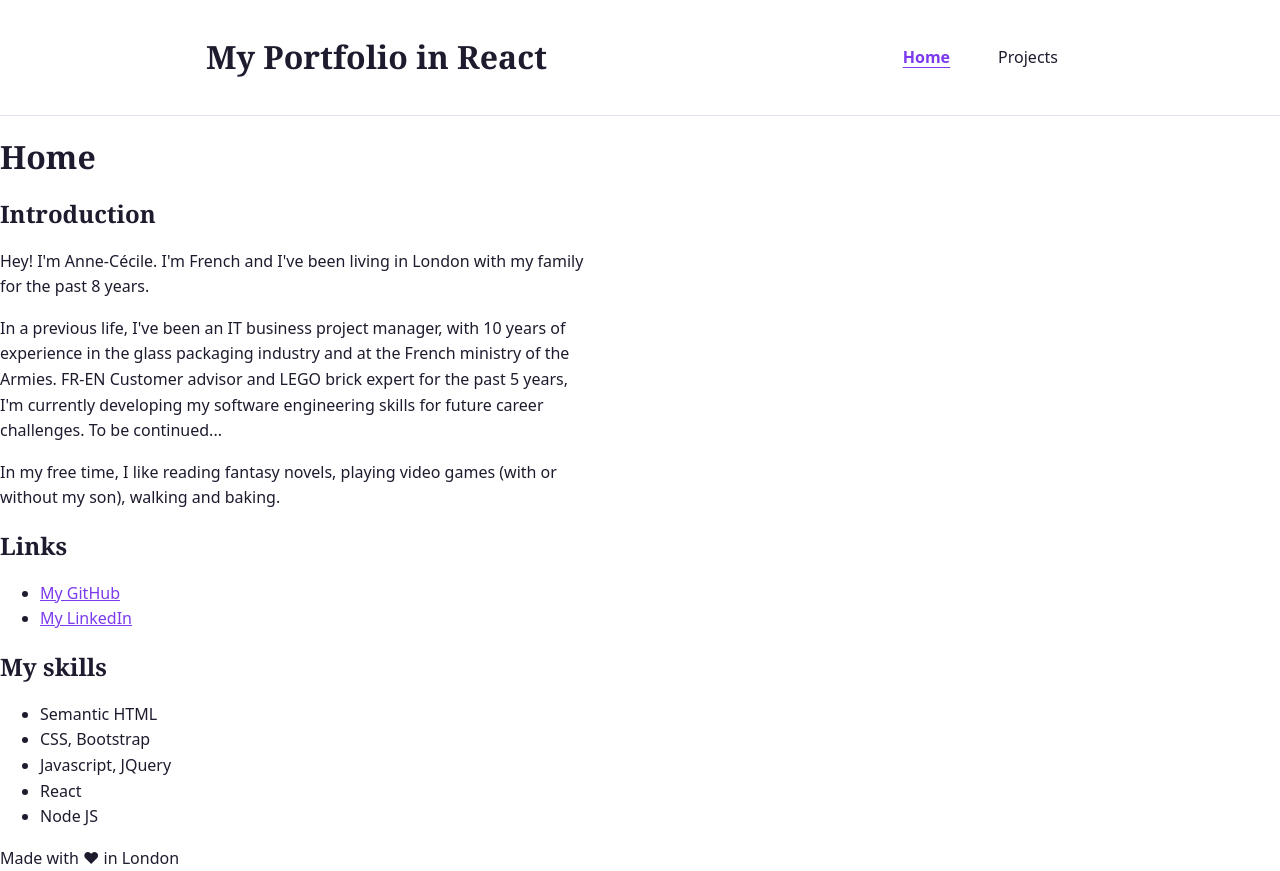
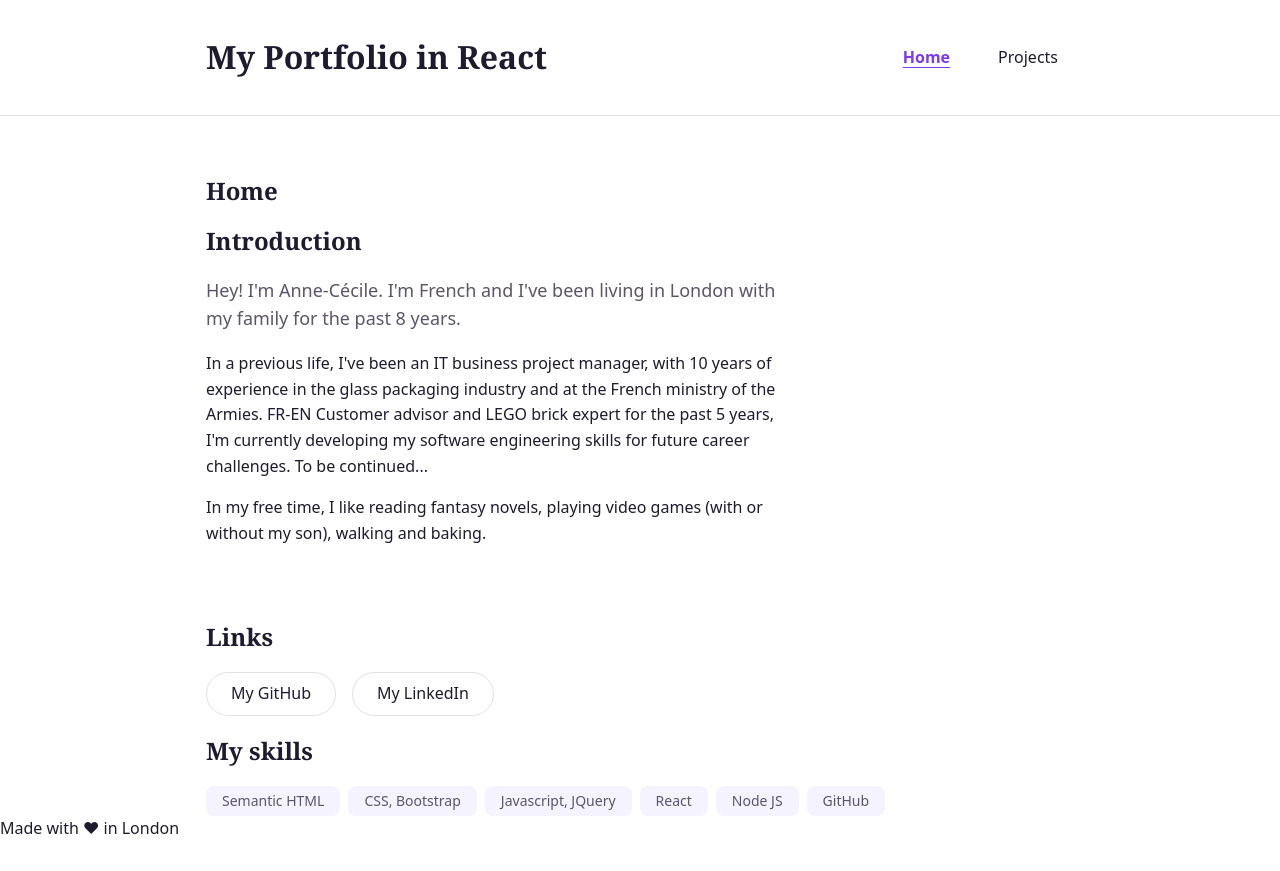
Before and after one commit to acmainier/react-portfolio, a React (Vite) app: page / in a window 1280 px wide. After the commit the page ends 842 px from the top, so only its background shows below. Built offline with nearby package versions, Linux system fonts and the light colour scheme.

Commit message:
CSS styling of Home page

```diff
--- a/src/components/Layout.jsx
+++ b/src/components/Layout.jsx
@@ -5,7 +5,9 @@ export function Layout({ children, selectedPage, onSetPage }) {
   return (
     <>
       <Header selectedPage={selectedPage} onSetPage={onSetPage} />
-      <main>{children}</main>
+      <main id="main-content" className="container">
+        {children}
+      </main>
       <Footer />
     </>
   );
--- a/src/index.css
+++ b/src/index.css
@@ -61,10 +61,6 @@ h1,
 h2 {
   font-family: var(--font-heading);
   line-height: 1.25;
-}
-
-p {
-  max-width: 65ch;
 }
 
 a {
@@ -137,3 +133,66 @@ a {
   outline: 2px solid var(--color-accent);
   outline-offset: 2px;
 }
+
+/* Home */
+
+.hero {
+  max-width: 65ch;
+  padding-block: var(--space-5);
+}
+
+.lead {
+  font-size: 1.125rem;
+  color: var(--color-text-muted);
+}
+
+.pill-list {
+  display: flex;
+  flex-wrap: wrap;
+  gap: var(--space-3);
+  list-style: none;
+  margin: 0;
+  padding: 0;
+}
+
+.pill {
+  display: inline-block;
+  padding: var(--space-2) var(--space-4);
+  border: 1px solid var(--color-border);
+  border-radius: 999px;
+  color: var(--color-text);
+  text-decoration: none;
+  transition:
+    background-color 150ms ease,
+    color 150ms ease,
+    border-color 150ms ease;
+}
+
+.pill:hover,
+.pill:focus-visible {
+  background: var(--color-accent);
+  border-color: var(--color-accent);
+  color: var(--color-accent-contrast);
+}
+
+.pill:focus-visible {
+  outline: 2px solid var(--color-accent);
+  outline-offset: 2px;
+}
+
+.tag-list {
+  display: flex;
+  flex-wrap: wrap;
+  gap: var(--space-2);
+  list-style: none;
+  margin: 0;
+  padding: 0;
+}
+
+.tag {
+  padding: var(--space-1) var(--space-3);
+  background: var(--color-bg-subtle);
+  border-radius: var(--radius);
+  font-size: 0.875rem;
+  color: var(--color-text-muted);
+}
--- a/src/pages/Home.jsx
+++ b/src/pages/Home.jsx
@@ -1,18 +1,19 @@
 export function Home() {
   return (
     <>
+      <section className="hero">
         <h1>Home</h1>
         <h2>Introduction</h2>
-      <p>
-        Hey! I'm Anne-Cécile. I'm French and I've been living in London with my
-        family for the past 8 years.
+        <p className="lead">
+          Hey! I'm Anne-Cécile. I'm French and I've been living in London with
+          my family for the past 8 years.
         </p>
 
         <p>
           In a previous life, I've been an IT business project manager, with 10
           years of experience in the glass packaging industry and at the French
-        ministry of the Armies. FR-EN Customer advisor and LEGO brick expert for
-        the past 5 years, I'm currently developing my software engineering
+          ministry of the Armies. FR-EN Customer advisor and LEGO brick expert
+          for the past 5 years, I'm currently developing my software engineering
           skills for future career challenges. To be continued...
         </p>
 
@@ -20,31 +21,43 @@ export function Home() {
           In my free time, I like reading fantasy novels, playing video games
           (with or without my son), walking and baking.
         </p>
+      </section>
+      <section className="home-links">
         <h2>Links</h2>
-      <ul>
+        <ul className="pill-list">
           <li>
-          <a href="https://github.com/acmainier" target="_blank">
+            <a
+              className="pill"
+              href="https://github.com/acmainier"
+              target="_blank"
+              rel="noreferrer"
+            >
               My GitHub
             </a>
           </li>
           <li>
             <a
+              className="pill"
               href="https://www.linkedin.com/in/anne-cecile-mainier/"
               target="_blank"
+              rel="noreferrer"
             >
               My LinkedIn
             </a>
           </li>
         </ul>
-
+      </section>
+      <section className="home-skills">
         <h2>My skills</h2>
-      <ul>
-        <li>Semantic HTML</li>
-        <li>CSS, Bootstrap</li>
-        <li>Javascript, JQuery</li>
-        <li>React</li>
-        <li>Node JS</li>
+        <ul className="tag-list">
+          <li className="tag">Semantic HTML</li>
+          <li className="tag">CSS, Bootstrap</li>
+          <li className="tag">Javascript, JQuery</li>
+          <li className="tag">React</li>
+          <li className="tag">Node JS</li>
+          <li className="tag">GitHub</li>
         </ul>
+      </section>
     </>
   );
 }
```
Lines whose indentation alone changed are shown as unchanged.
